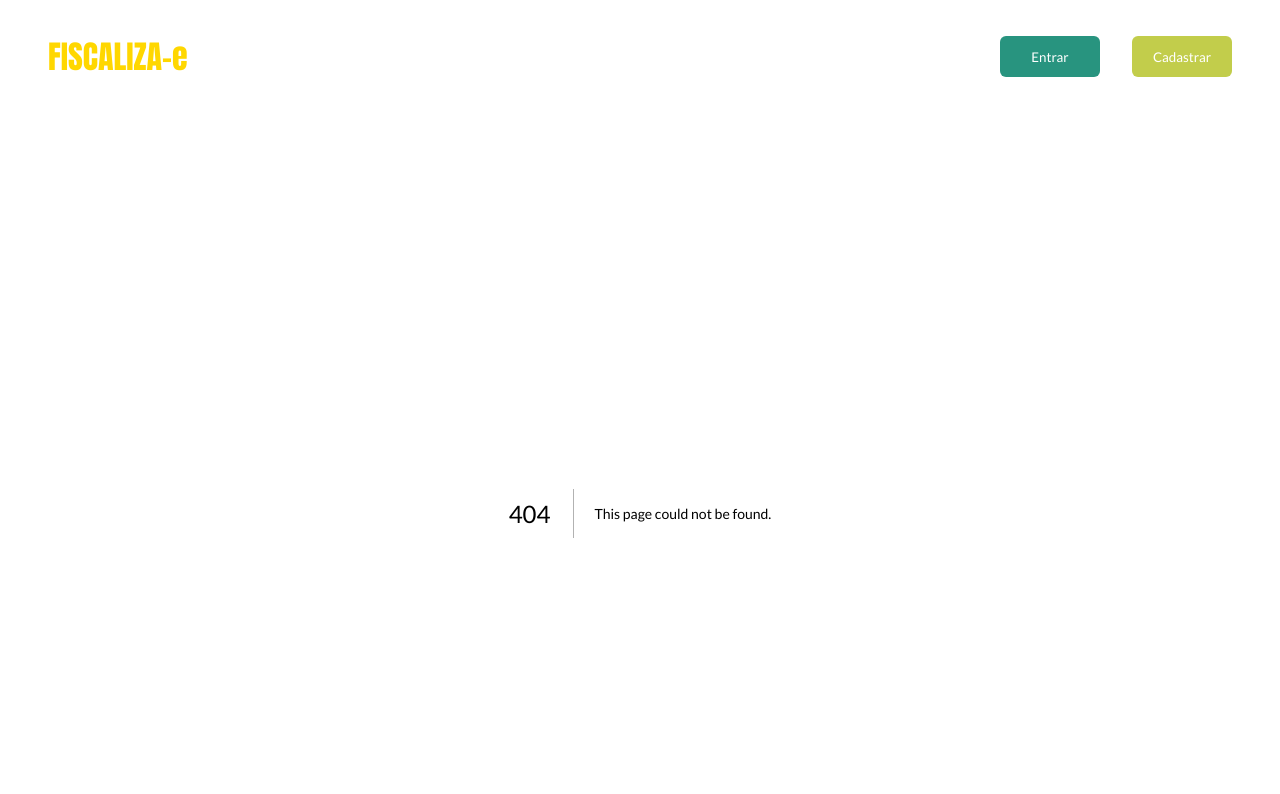
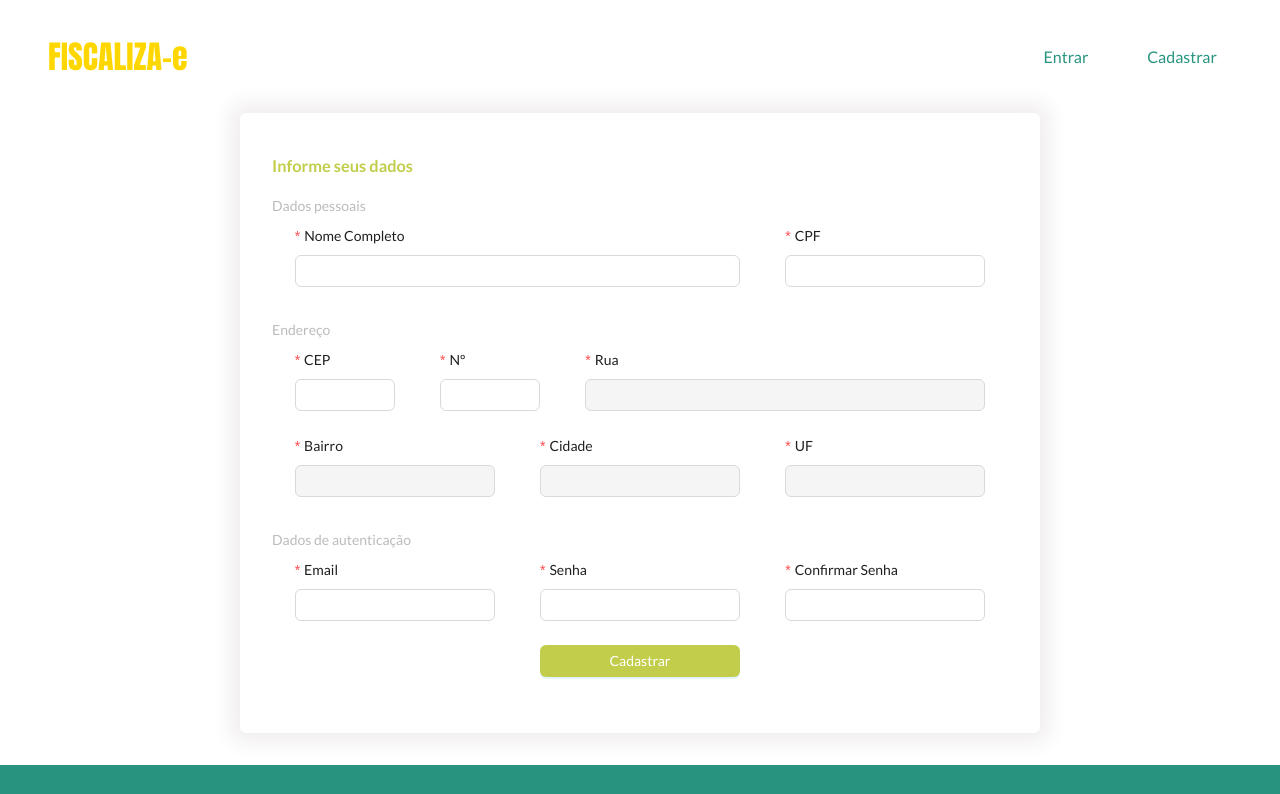
Before and after one commit to fiscaliza-e/frontend, a Next.js app: page /register in a window 1280 px wide. Before the commit this address had no page. Shown: the top 794 px of the page. Built offline with nearby package versions, Linux system fonts and the light colour scheme.

Commit message:
feat: add register page, form-register, refactor form-login and header-authentication

```diff
--- a/src/app/login/login.module.css
+++ b/src/app/login/login.module.css
@@ -14,7 +14,7 @@
   justify-content: space-between;
   min-width: 360px;
   margin: 1rem;
-    color: #28947F
+  color: #28947f;
 }
 
 .loginDescription {
@@ -26,10 +26,15 @@
   text-align: center;
   min-height: 300px;
   max-width: 360px;
-
 }
 
 .logo {
   width: 150px;
   height: 150px;
 }
+
+.formLayout {
+  border-radius: 6px;
+  padding: 2rem;
+  box-shadow: 0 0 20px 10px #f1eeee;
+}
--- a/src/app/login/page.tsx
+++ b/src/app/login/page.tsx
@@ -7,12 +7,12 @@ import styles from "./login.module.css";
 export default function Login() {
   return (
     <div className={styles.loginContainer}>
-      <div className={styles.loginForm}>
+      <div className={[styles.loginForm, styles.formLayout].join(" ")}>
         <h1>Entrar</h1>
         <LoginForm />
       </div>
       <div className={styles.loginDescription}>
-          <img className={styles.logo} src="/logo.png" alt="logotipo" />
+        <img className={styles.logo} src="/logo.png" alt="logotipo" />
         <h2>Fiscaliza-e</h2>
         <p className={styles.loginParagraph}>
           Conecte-se com o Fiscaliza-e. Aqui, suas reclamações encontram
--- /dev/null
+++ b/src/app/register/page.tsx
@@ -0,0 +1,8 @@
+'use client'
+import FormRegister from "@/components/form-register";
+
+export default function Register() {
+  return (
+        <FormRegister/>
+  )
+}
--- a/src/components/form-login/index.tsx
+++ b/src/components/form-login/index.tsx
@@ -20,6 +20,7 @@ export default function LoginForm() {
       initialValues={{ remember: true }}
       style={{ minWidth: 360 }}
       onFinish={handleSubmit}
+
     >
       <Form.Item
         name="username"
--- /dev/null
+++ b/src/components/form-register/address-info/index.tsx
@@ -0,0 +1,84 @@
+import { Flex, Form, Input } from "antd";
+
+import styles from "../form-register.module.css";
+
+export default function AddressInfo() {
+  return (
+    <Flex vertical className={styles.formSection}>
+      <p> Endereço </p>
+      <Flex
+        style={{ flexWrap: "wrap", maxWidth: "100%" }}
+        justify="space-around"
+      >
+        <Form.Item
+          className={styles.formItem}
+          label="CEP"
+          name="cep"
+          style={{ maxWidth: "70px" }}
+          rules={[{ required: true, message: "Informe o CEP" }]}
+        >
+          <Input onChange={() => {}} />
+        </Form.Item>
+
+        <Form.Item
+          className={styles.formItem}
+          label="Nº"
+          name="number"
+          style={{ maxWidth: "70px" }}
+          rules={[
+            {
+              required: true,
+              message: "O número da casa é obrigatório",
+            },
+          ]}
+        >
+          <Input />
+        </Form.Item>
+        <Form.Item
+          className={styles.formItem}
+          style={{ minWidth: "400px" }}
+          label="Rua"
+          name="rua"
+          rules={[{ required: true, message: "Rua não encontrada" }]}
+        >
+          <Input disabled />
+        </Form.Item>
+        <Form.Item
+          className={styles.formItem}
+          label="Bairro"
+          name="bairro"
+          rules={[{ required: true, message: "Bairro não encontrado" }]}
+        >
+          <Input disabled />
+        </Form.Item>
+
+        <Form.Item
+          className={styles.formItem}
+          label="Cidade"
+          name="city"
+          rules={[
+            {
+              required: true,
+              message: "Cidade não encontrada",
+            },
+          ]}
+        >
+          <Input disabled />
+        </Form.Item>
+        <Form.Item
+          className={styles.formItem}
+          label="UF"
+          name="uf"
+          rules={[
+            {
+              required: true,
+              message: "UF não encontrada",
+            },
+          ]}
+        >
+          <Input disabled />
+        </Form.Item>
+      </Flex>
+    </Flex>
+  );
+}
--- /dev/null
+++ b/src/components/form-register/auth-info/index.tsx
@@ -0,0 +1,36 @@
+import { Flex, Form, Input } from "antd";
+
+import styles from "../form-register.module.css";
+export default function AuthInfo() {
+  return (
+    <Flex vertical className={styles.formSection}>
+      <p> Dados de autenticação </p>
+      <Flex justify="space-around" wrap>
+        <Form.Item
+          className={styles.formItem}
+          label="Email"
+          name="email"
+          rules={[{ required: true, message: "Informe um email!" }]}
+        >
+          <Input />
+        </Form.Item>
+        <Form.Item
+          className={styles.formItem}
+          label="Senha"
+          name="password"
+          rules={[{ required: true, message: "Digite sua senha" }]}
+        >
+          <Input />
+        </Form.Item>
+        <Form.Item
+          className={styles.formItem}
+          label="Confirmar Senha"
+          name="confirm-password"
+          rules={[{ required: true, message: "As senhas devem ser iguais" }]}
+        >
+          <Input />
+        </Form.Item>
+      </Flex>
+    </Flex>
+  );
+}
--- /dev/null
+++ b/src/components/form-register/form-register.module.css
@@ -0,0 +1,41 @@
+.formTitle {
+  margin: 0.5rem 0;
+  color: #c2cd4b;
+}
+
+.formSection {
+  display: flex;
+  color: #bdbbbb;
+  min-width: 200px;
+}
+
+.formSection p {
+  margin: 0.5rem 0;
+}
+
+.signUpButton {
+  width: 200px !important;
+  background-color: #c2cd4b !important;
+}
+
+.hoverButton:hover {
+  filter: brightness(1.1);
+  transition: filter 0.2s ease;
+}
+
+.formLayout {
+  max-width: 800px;
+  min-width: 300px;
+  border-radius: 6px;
+  padding: 2rem;
+  margin-bottom: 2rem;
+  box-shadow: 0 0 20px 10px #f1eeee;
+  gap: 1rem;
+}
+
+.formItem {
+  flex-wrap: wrap;
+  margin-inline: 1rem;
+  width: 200px;
+  min-width: 100px;
+}
--- /dev/null
+++ b/src/components/form-register/index.tsx
@@ -0,0 +1,43 @@
+import React from "react";
+
+import { Button, Flex, Form, Input } from "antd";
+import { useForm } from "antd/es/form/Form";
+
+import styles from "./form-register.module.css";
+import AddressInfo from "./address-info";
+import PersonalInfo from "./personal-info";
+import AuthInfo from "./auth-info";
+
+export default function FormRegister() {
+  const [form] = useForm();
+  return (
+    <Flex justify="center" align="center" style={{ maxWidth: "80vw" }}>
+      <Form
+        form={form}
+        className={styles.formLayout}
+        initialValues={{ variant: "filled" }}
+        layout="vertical"
+      >
+        <h3 className={styles.formTitle}>Informe seus dados</h3>
+        <PersonalInfo />
+        <AddressInfo />
+        <AuthInfo />
+        <Form.Item
+          style={{ display: "flex", justifyContent: "center", width: "100%" }}
+        >
+          <Button
+            className={[
+              styles.signUpButton,
+              styles.hoverButton,
+              styles.defaultButton,
+            ].join(" ")}
+            type="primary"
+            htmlType="submit"
+          >
+            Cadastrar
+          </Button>
+        </Form.Item>
+      </Form>
+    </Flex>
+  );
+}
--- /dev/null
+++ b/src/components/form-register/personal-info/index.tsx
@@ -0,0 +1,36 @@
+import { Flex, Form, Input } from "antd";
+
+import styles from "../form-register.module.css";
+
+export default function PersonalInfo() {
+  return (
+    <Flex vertical className={styles.formSection}>
+      <p> Dados pessoais </p>
+      <Flex justify="space-around" wrap>
+        <Form.Item
+          className={styles.formItem}
+          style={{ width: 445 }}
+          label="Nome Completo"
+          name="name"
+          rules={[
+            { required: true, message: "O nome é obrigatório" },
+            {
+              max: 50,
+              message: "O nome não pode possuir mais que 50 caracteres",
+            },
+          ]}
+        >
+          <Input />
+        </Form.Item>
+        <Form.Item
+          className={styles.formItem}
+          label="CPF"
+          name="cpf"
+          rules={[{ required: true, message: "O CPF é obrigatório!" }]}
+        >
+          <Input />
+        </Form.Item>
+      </Flex>
+    </Flex>
+  );
+}
--- a/src/components/header-authentication-manager/header-authentication-manager.module.css
+++ b/src/components/header-authentication-manager/header-authentication-manager.module.css
@@ -1,18 +1,19 @@
 .headerActionsContainer {
   display: flex;
   width: fit-content;
-    gap: 2rem;
+  gap: 1rem;
   justify-content: space-evenly;
   align-items: center;
 }
 
-.defaultButton {
+.defaultElement {
   min-width: 100px;
   border-radius: 6px;
   border: none;
   cursor: pointer;
   padding: 0.8rem;
-    color: #ffffff
+  color: #ffffff;
+  text-align: center;
 }
 
 .authenticatedUserActions {
@@ -24,14 +25,14 @@
 }
 
 .myComplaintsButton {
-    background-color: #4AA77C;
+  background-color: #4aa77c;
 }
 
 .userIconButton {
   border-radius: 100%;
   width: 40px;
   height: 40px;
-    background-color: #C2CD4B;
+  background-color: #c2cd4b;
   display: flex;
   align-items: center;
   justify-content: center;
@@ -44,15 +45,12 @@
   font-size: 2rem;
 }
 
-.signInButton {
-    background-color: #28947F;
+.signIn,
+.signUp {
+  color: #28947f;
 }
 
-.signUpButton {
-    background-color: #C2CD4B;
-}
-
-.hoverButton:hover {
+.hoverElement:hover {
   filter: brightness(1.1);
   transition: filter 0.2s ease;
 }
--- a/src/components/header-authentication-manager/index.tsx
+++ b/src/components/header-authentication-manager/index.tsx
@@ -14,8 +14,12 @@ export default function HeaderAuthenticationManager({
 }: Props) {
   const router = useRouter();
 
-  const handleSignIn = () => {
+  const handleLogin = () => {
     router.push("/login");
+  };
+
+  const handleRegister = () => {
+    router.push("/register");
   };
 
   return authenticated ? (
@@ -23,8 +27,8 @@ export default function HeaderAuthenticationManager({
       <button
         className={[
           styles.myComplaintsButton,
-          styles.hoverButton,
-          styles.defaultButton,
+          styles.hoverElement,
+          styles.defaultElement,
         ].join(" ")}
         onClick={onClick}
       >
@@ -36,26 +40,26 @@ export default function HeaderAuthenticationManager({
     </div>
   ) : (
     <div className={styles.headerActionsContainer}>
-      <button
+      <a
         className={[
-          styles.signInButton,
-          styles.hoverButton,
-          styles.defaultButton,
+          styles.signIn,
+          styles.hoverElement,
+          styles.defaultElement,
         ].join(" ")}
-        onClick={handleSignIn}
+        onClick={handleLogin}
       >
         Entrar
-      </button>
-      <button
+      </a>
+      <a
         className={[
-          styles.signUpButton,
-          styles.hoverButton,
-          styles.defaultButton,
+          styles.signUp,
+          styles.hoverElement,
+          styles.defaultElement,
         ].join(" ")}
-        onClick={onClick}
+        onClick={handleRegister}
       >
         Cadastrar
-      </button>
+      </a>
     </div>
   );
 }
```
Also changed, not shown: src/components/form-login/form-login.module.css (+4 -3 lines). Lines whose indentation alone changed are shown as unchanged.
